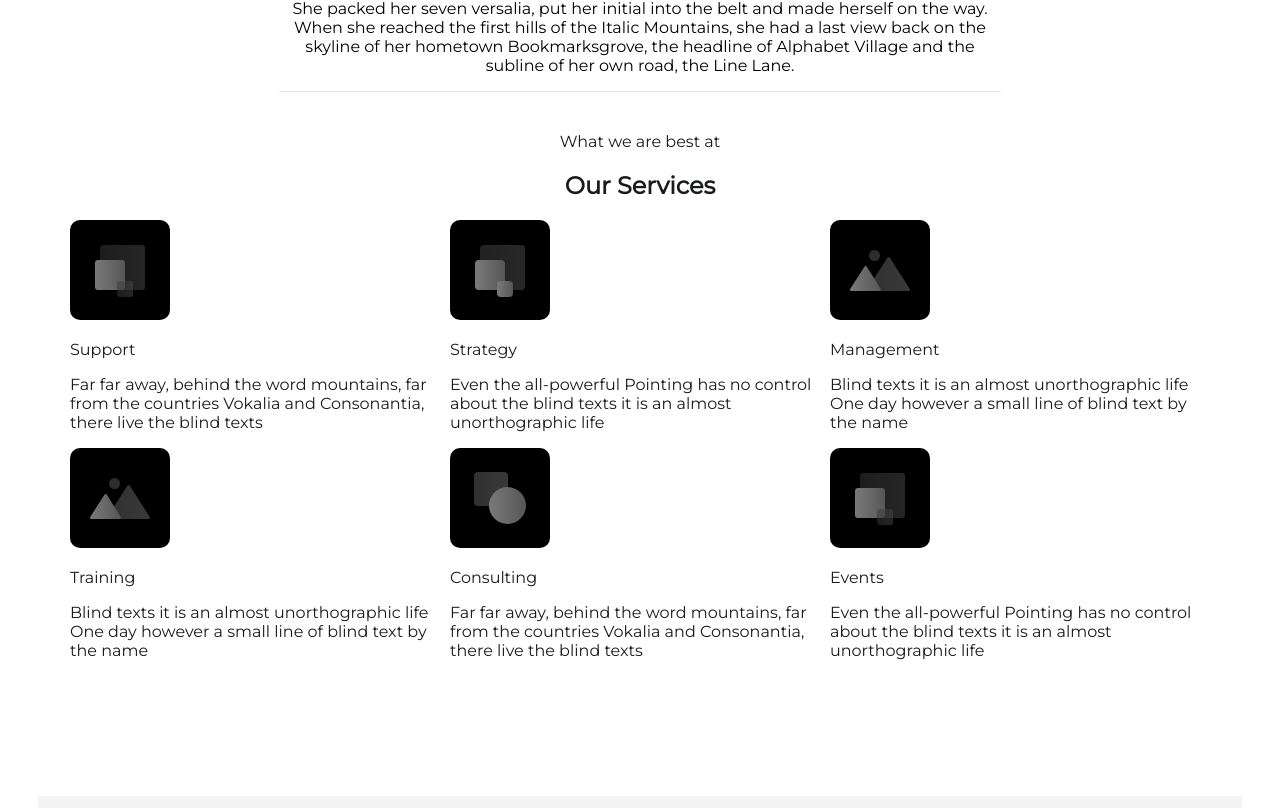
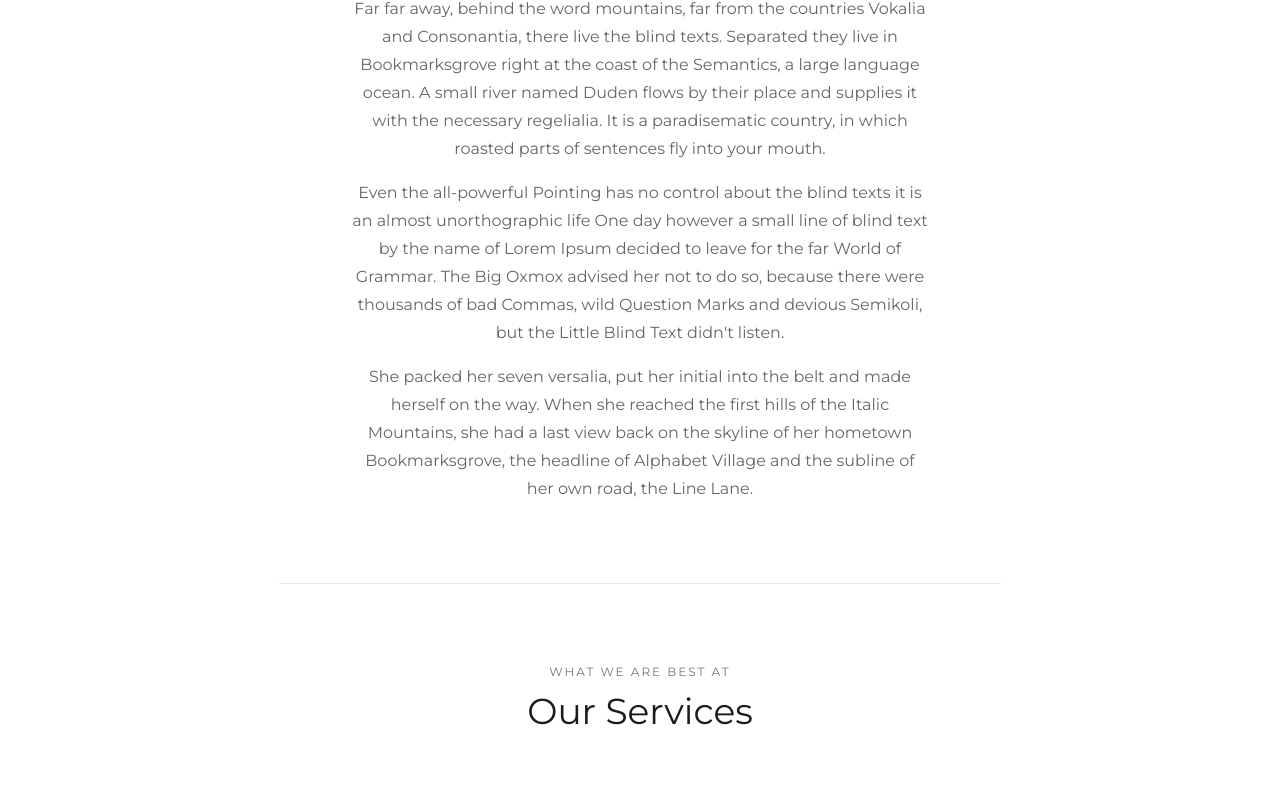
Before and after one commit to thegalluzz/webflow-template-remake, a Next.js app: page /about in a window 1280 px wide. Shown: the part 1152-1960 px from the top of the page. Built offline with nearby package versions, Linux system fonts and the light colour scheme.

Commit message:
fixed about page css

```diff
--- a/pages/about.tsx
+++ b/pages/about.tsx
@@ -22,24 +22,26 @@ export default function About() {
                         </div>
                     </div>
                     <div className={styles.aboutcontainer}>
-                        <div>
-                            <h1 className={styles.heading}>We're a group of creative thinkers who have built a business to change the world.</h1>
+                        <div className={styles.mottowrap}>
+                            <h1 className={styles.HeadingJumboSmall}>
+                                We're a group of creative thinkers who have built a business to change the world.
+                            </h1>
                         </div>
                         <div className={styles.divider}></div>
-                        <div>
-                            <p>
+                        <div className={styles.AboutStoryWrap}>
+                            <p className={styles.ParagraphLight}>
                                 Far far away, behind the word mountains, far from the countries Vokalia and Consonantia,
                                 there live the blind texts. Separated they live in Bookmarksgrove right at the coast of the Semantics,
                                 a large language ocean. A small river named Duden flows by their place and supplies it with the necessary regelialia.
                                 It is a paradisematic country, in which roasted parts of sentences fly into your mouth.
                             </p>
-                            <p>
+                            <p className={styles.ParagraphLight}>
                                 Even the all-powerful Pointing has no control about the blind texts it is an almost unorthographic life
                                 One day however a small line of blind text by the name of Lorem Ipsum decided to leave for the far World of Grammar.
                                 The Big Oxmox advised her not to do so, because there were thousands of bad Commas, wild Question Marks and devious Semikoli,
                                 but the Little Blind Text didn't listen.
                             </p>
-                            <p>
+                            <p className={styles.ParagraphLight}>
                                 She packed her seven versalia, put her initial into the belt and made herself on the way.
                                 When she reached the first hills of the Italic Mountains, she had a last view back on the skyline of her hometown Bookmarksgrove,
                                 the headline of Alphabet Village and the subline of her own road, the Line Lane.
@@ -51,43 +53,55 @@ export default function About() {
                 <section className={styles.aboutserveicessection}>
                     <div className={styles.aboutserveicescontainer}>
                         <div className={styles.aboutsectionheadingwrap}>
-                            <text>
-                                What we are best at
-                            </text>
-                            <h2>
+                            <p className={styles.Label}>
+                                WHAT WE ARE BEST AT
+                            </p>
+                            <h2 className={styles.HeadingJumboSmall}>
                                 Our Services
                             </h2>
                         </div>
                         <div className={styles.servicsegrid}>
                             <div>
-                                <img src="/incons/Icon_1.svg" />
-                                <p>Support</p>
-                                <p>Far far away, behind the word mountains, far from the countries Vokalia and Consonantia, there live the blind texts</p>
+                                <img src="/incons/Icon_1.svg" className={styles.ServiceGridChildImg}/>
+                                <p className={styles.ParagraphBiggerBlack}>Support</p>
+                                <p className={styles.ParagraphLight}>
+                                    Far far away, behind the word mountains, far from the countries Vokalia and Consonantia, there live the blind texts
+                                </p>
                             </div>
                             <div>
-                                <img src="/incons/Icon_4.svg" />
-                                <p>Strategy</p>
-                                <p>Even the all-powerful Pointing has no control about the blind texts it is an almost unorthographic life</p>
+                                <img src="/incons/Icon_4.svg" className={styles.ServiceGridChildImg}/>
+                                <p className={styles.ParagraphBiggerBlack}>Strategy</p>
+                                <p className={styles.ParagraphLight}>
+                                    Even the all-powerful Pointing has no control about the blind texts it is an almost unorthographic life
+                                </p>
                             </div>
                             <div>
-                                <img src="/incons/Icon_3.svg" />
-                                <p>Management</p>
-                                <p>Blind texts it is an almost unorthographic life One day however a small line of blind text by the name</p>
+                                <img src="/incons/Icon_3.svg" className={styles.ServiceGridChildImg}/>
+                                <p className={styles.ParagraphBiggerBlack}>Management</p>
+                                <p className={styles.ParagraphLight}>
+                                    Blind texts it is an almost unorthographic life One day however a small line of blind text by the name
+                                </p>
                             </div>
                             <div>
-                                <img src="/incons/Icon_3.svg" />
-                                <p>Training</p>
-                                <p>Blind texts it is an almost unorthographic life One day however a small line of blind text by the name</p>
+                                <img src="/incons/Icon_3.svg" className={styles.ServiceGridChildImg}/>
+                                <p className={styles.ParagraphBiggerBlack}>Training</p>
+                                <p className={styles.ParagraphLight}>
+                                    Blind texts it is an almost unorthographic life One day however a small line of blind text by the name
+                                </p>
                             </div>
                             <div>
-                                <img src="/incons/Icon_2.svg" />
-                                <p>Consulting </p>
-                                <p>Far far away, behind the word mountains, far from the countries Vokalia and Consonantia, there live the blind texts</p>
+                                <img src="/incons/Icon_2.svg" className={styles.ServiceGridChildImg}/>
+                                <p className={styles.ParagraphBiggerBlack}>Consulting</p>
+                                <p className={styles.ParagraphLight}>
+                                    Far far away, behind the word mountains, far from the countries Vokalia and Consonantia, there live the blind texts
+                                </p>
                             </div>
                             <div>
-                                <img src="/incons/Icon_1.svg" />
-                                <p>Events </p>
-                                <p>Even the all-powerful Pointing has no control about the blind texts it is an almost unorthographic life</p>
+                                <img src="/incons/Icon_1.svg" className={styles.ServiceGridChildImg}/>
+                                <p className={styles.ParagraphBiggerBlack}> Events </p>
+                                <p className={styles.ParagraphLight}>
+                                    Even the all-powerful Pointing has no control about the blind texts it is an almost unorthographic life
+                                </p>
                             </div>
                         </div>
                     </div>
--- a/styles/Home.module.css
+++ b/styles/Home.module.css
@@ -373,6 +373,14 @@
   margin-right: auto;
 }
 
+.AboutStoryWrap {
+  margin-top: 80px;
+  margin-bottom: 80px;
+  margin-left: auto;
+  margin-right: auto;
+  width: 80%;
+}
+
 .aboutserveicessection {
   text-align: center;
   margin-left: 30px;
@@ -390,8 +398,8 @@
 }
 
 .aboutsectionheadingwrap {
-  /*padding-top: 50px;*/
-  /*padding-bottom: 80px;*/
+  margin-top: 80px;
+  margin-bottom: 80px;
   padding-left: 50px;
   padding-right: 50px;
 }
@@ -399,12 +407,17 @@
 .servicsegrid {
   display: grid;
   grid-template-columns: 1fr 1fr 1fr;
+  gap: 80px;
   text-align: left;
   align-items: stretch;
   justify-items: stretch;
   align-content: stretch;
   justify-content: stretch;
   margin-bottom: 120px;
+}
+
+.ServiceGridChildImg{
+  width: 50px;
 }
 
 .ContactGridContainer {
```
